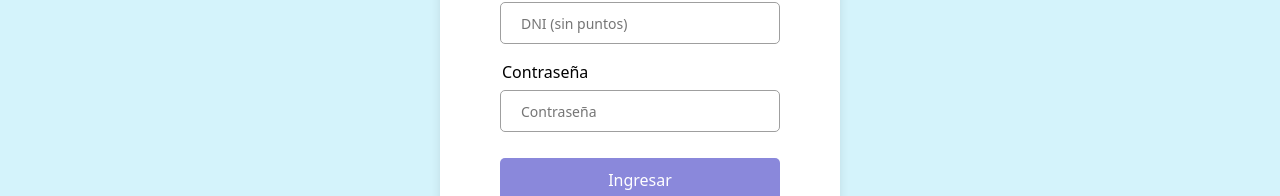
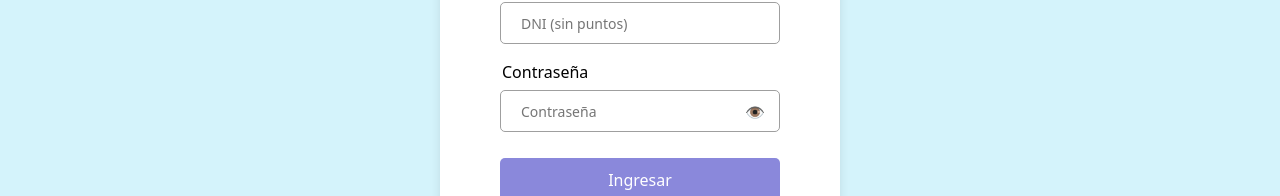
Before and after one commit to aaraya0/prescryption_v2, a React (Create React App) app in the folder prescryption_frontend/: page / in a window 1280 px wide. Both pictures are taken after a click on the button "Paciente". Shown: the part 309-505 px from the top of the page. Built offline with nearby package versions, Linux system fonts and the light colour scheme.

Commit message:
Visualizacion de contrase;a en login agregado

```diff
--- a/prescryption_frontend/src/components/Login.js
+++ b/prescryption_frontend/src/components/Login.js
@@ -6,11 +6,11 @@
 function Login() {
     const [nid, setNid] = useState('');
     const [password, setPassword] = useState('');
+    const [showPassword, setShowPassword] = useState(false); // 👈 nuevo estado
     const [userType, setUserType] = useState('');
     const [message, setMessage] = useState({ text: '', type: '' });
     const navigate = useNavigate();
 
-    // Leer userType desde la cookie al cargar el componente
     useEffect(() => {
         const cookieType = document.cookie
             .split('; ')
@@ -68,9 +68,14 @@
         navigate('/register');
     };
 
+    const togglePasswordVisibility = () => {
+        setShowPassword(prev => !prev);
+    };
+
     return (
         <div className="formLogin">
             <h2 className="loginTitle">{displayUserType}</h2>
+
             <p className="inputTitle">DNI</p>
             <input
                 className="loginInput"
@@ -79,20 +84,30 @@
                 value={nid}
                 onChange={e => setNid(e.target.value)}
             />
+
             <p className="inputTitle">Contraseña</p>
-            <input
-                className="loginInput"
-                type="password"
-                placeholder="Contraseña"
-                value={password}
-                onChange={e => setPassword(e.target.value)}
-            />
+
+            <div className="password-container">
+  <input
+    className="loginInput password-field"
+    type={showPassword ? "text" : "password"}
+    placeholder="Contraseña"
+    value={password}
+    onChange={e => setPassword(e.target.value)}
+  />
+  <span className="eye-icon" onClick={() => setShowPassword(!showPassword)}>
+    {showPassword ? '🙈' : '👁️'}
+  </span>
+</div>
+
+
             <button className="loginButton" onClick={handleLogin}>Ingresar</button>
             <button className="RecordarButton">Recordar Contraseña</button>
             <p>
                 ¿No tenés una cuenta?{' '}
                 <button className="RegistrateButton" onClick={handleRegister}>Registrate</button>
             </p>
+
             {message.text && <Notification message={message.text} type={message.type} />}
         </div>
     );
--- a/prescryption_frontend/src/components/styles.css
+++ b/prescryption_frontend/src/components/styles.css
@@ -77,6 +77,39 @@
     width: 400px;
     box-shadow: 0px 4px 10px rgba(0, 0, 0, 0.1);
 }
+
+.password-container {
+    position: relative;
+    width: 280px;
+    display: flex;
+    align-items: center;
+}
+
+.password-field {
+    flex: 1;
+    padding: 10px;
+    font-size: 14px;
+    border-radius: 5px;
+    border: 1px solid #9f9f9f;
+    padding-right: 35px;
+    height: 40px;
+}
+
+.eye-icon {
+    position: absolute;
+    right: 15px;
+    bottom: 7px;
+    font-size: 16px;
+    cursor: pointer;
+    color: #555;
+    display: flex;
+    align-items: center;
+    height: 100%;
+}
+
+
+
+
 
 .formLogin input.loginInput {
     padding: 10px;
```
